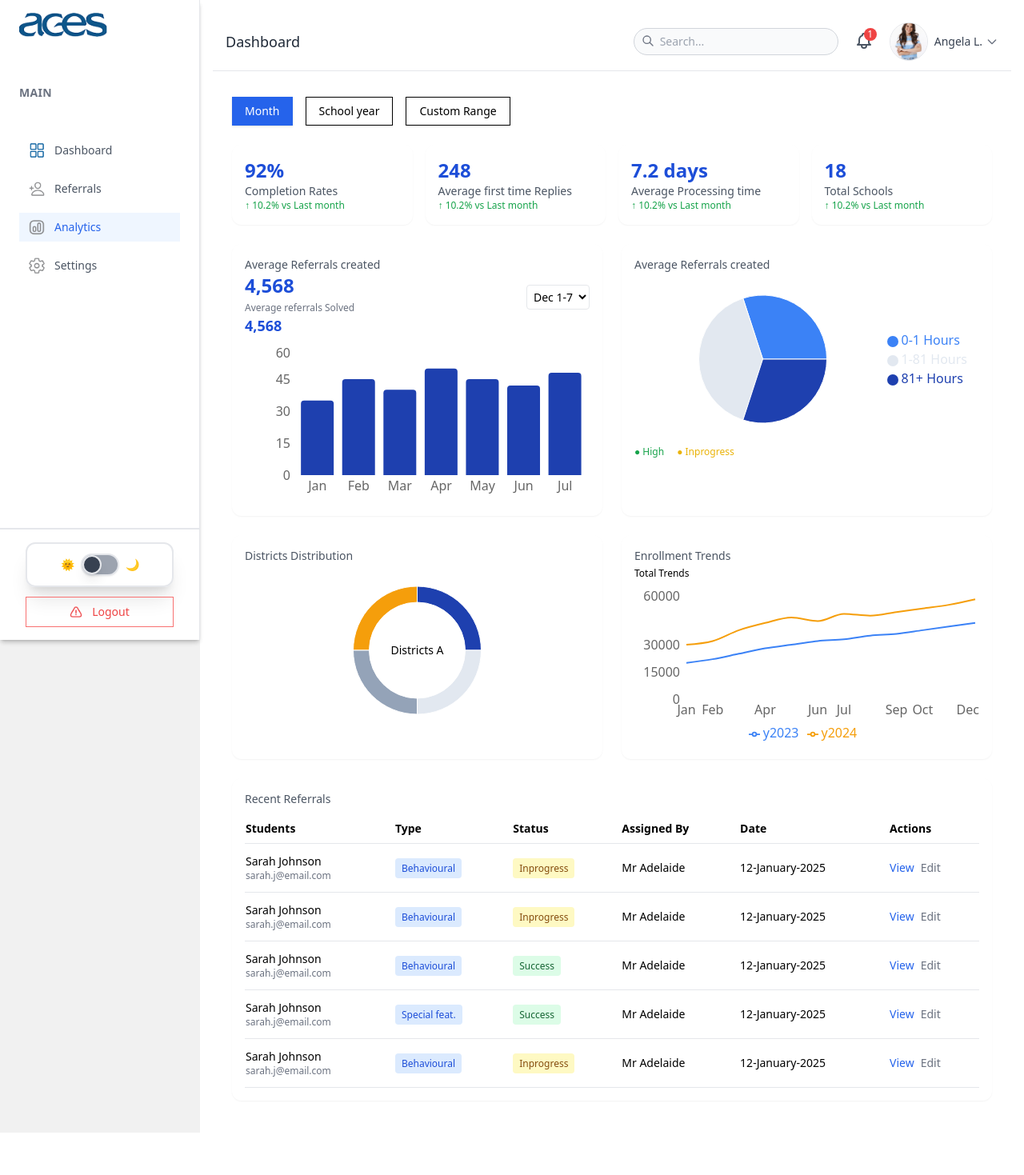
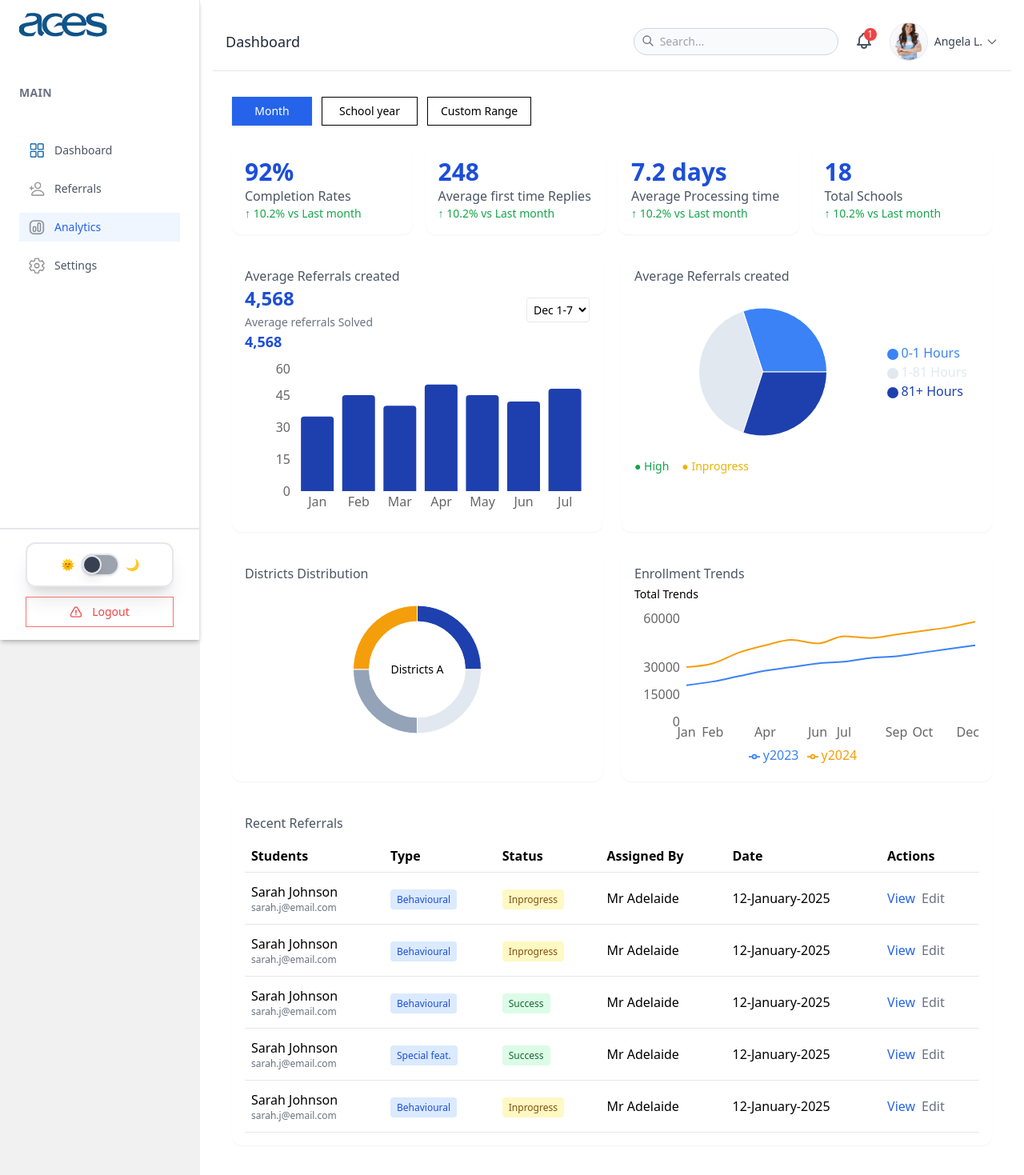
Before and after one commit to Yun4g/Aces-pre, a Next.js app: page /Dashboard/RefeeralDashboard/analytics in a window 1280 px wide. Shown: the top 1469 px of the page at 80% size. Before the commit the page ends 1416 px from the top, so only its background shows below. Built offline with nearby package versions, Linux system fonts and the light colour scheme.

Commit message:
merging into main branch

```diff
--- a/src/app/Dashboard/RefeeralDashboard/analytics/analytics.tsx
+++ b/src/app/Dashboard/RefeeralDashboard/analytics/analytics.tsx
@@ -111,36 +111,54 @@ const referrals = [
 
 export default function Analytics() {
   return (
-    <div className="p-6 max-w-7xl mx-auto  space-y-6">
-      <div className="flex gap-4">
-        <Button className="bg-blue-600 text-white hover:bg-blue-700">Month</Button>
-        <Button variant="outline" className="bg-white  dark:bg-gray-900 dark:text-white transition-colors duration-300">School year</Button>
-        <Button variant="outline" className="bg-white dark:bg-gray-900 dark:text-white transition-colors duration-300 ">Custom Range</Button>
+    <div className="p-4 sm:p-6 max-w-7xl mx-auto space-y-6">
+
+    {/* Buttons */}
+    <div className="flex flex-wrap gap-3 mb-4">
+      <Button className="bg-blue-600 text-white hover:bg-blue-700 min-w-[100px] flex-1 sm:flex-none text-center">
+        Month
+      </Button>
+      <Button
+        variant="outline"
+        className="bg-white dark:bg-gray-900 dark:text-white transition-colors duration-300 min-w-[120px] flex-1 sm:flex-none text-center"
+      >
+        School year
+      </Button>
+      <Button
+        variant="outline"
+        className="bg-white dark:bg-gray-900 dark:text-white transition-colors duration-300 min-w-[130px] flex-1 sm:flex-none text-center"
+      >
+        Custom Range
+      </Button>
     </div>
 
-      <div className="grid grid-cols-2 md:grid-cols-4 gap-4">
+    {/* Metrics Grid */}
+    <div className="grid grid-cols-1 sm:grid-cols-2 md:grid-cols-4 gap-4">
       {metrics.map((metric, i) => (
         <Card key={i} className="border-none shadow-sm">
           <CardContent className="p-4">
-              <div className="text-2xl font-bold text-blue-700">{metric.value}</div>
-              <div className="text-sm text-gray-600">{metric.label}</div>
-              <div className="text-xs text-green-600">↑ {metric.change}</div>
+            <div className="text-2xl sm:text-3xl font-bold text-blue-700">{metric.value}</div>
+            <div className="text-sm sm:text-base text-gray-600">{metric.label}</div>
+            <div className="text-xs sm:text-sm text-green-600">↑ {metric.change}</div>
           </CardContent>
         </Card>
       ))}
     </div>
 
-      <div className="grid md:grid-cols-2 gap-6">
+    {/* Charts Grid */}
+    <div className="grid grid-cols-1 md:grid-cols-2 gap-6">
+
+      {/* Bar Chart Card */}
       <Card className="border-none shadow-sm">
         <CardContent className="p-4">
-            <div className="flex justify-between items-center mb-2">
+          <div className="flex flex-col sm:flex-row justify-between items-start sm:items-center mb-2 gap-3">
             <div>
-                <h2 className="text-sm text-gray-600">Average Referrals created</h2>
+              <h2 className="text-sm sm:text-base text-gray-600">Average Referrals created</h2>
               <div className="text-2xl font-bold text-blue-700">4,568</div>
-                <div className="text-xs text-gray-500 mt-1">Average referrals Solved</div>
+              <div className="text-xs sm:text-sm text-gray-500 mt-1">Average referrals Solved</div>
               <div className="text-lg font-semibold text-blue-700">4,568</div>
             </div>
-              <select className="border bg-white dark:bg-gray-800 text-sm p-1 rounded">
+            <select className="border bg-white dark:bg-gray-800 text-sm p-1 rounded max-w-[150px]">
               <option>Dec 1-7</option>
             </select>
           </div>
@@ -155,9 +173,10 @@ export default function Analytics() {
         </CardContent>
       </Card>
 
+      {/* Pie Chart Card */}
       <Card className="border-none shadow-sm">
         <CardContent className="p-4">
-            <h2 className="text-sm text-gray-600 mb-2">Average Referrals created</h2>
+          <h2 className="text-sm sm:text-base text-gray-600 mb-2">Average Referrals created</h2>
           <ResponsiveContainer width="100%" height={200}>
             <PieChart>
               <Tooltip />
@@ -179,20 +198,23 @@ export default function Analytics() {
               </Pie>
             </PieChart>
           </ResponsiveContainer>
-            <div className="flex gap-4 text-xs mt-2">
-              <span className="text-green-600">● High</span>
-              <span className="text-yellow-500">● Inprogress</span>
+          <div className="flex gap-4 text-xs sm:text-sm mt-2 flex-wrap">
+            <span className="text-green-600 flex items-center gap-1">● High</span>
+            <span className="text-yellow-500 flex items-center gap-1">● Inprogress</span>
           </div>
         </CardContent>
       </Card>
     </div>
 
-      <div className="grid md:grid-cols-2 gap-6">
+    {/* Another Charts Grid */}
+    <div className="grid grid-cols-1 md:grid-cols-2 gap-6">
+
+      {/* Districts Distribution Pie */}
       <Card className="border-none shadow-sm">
         <CardContent className="p-4">
-            <h2 className="text-sm text-gray-600 mb-2">Districts Distribution</h2>
-            <div className="relative">
-              <ResponsiveContainer width="100%" height={200}>
+          <h2 className="text-sm sm:text-base text-gray-600 mb-2">Districts Distribution</h2>
+          <div className="relative w-full" style={{ height: 200 }}>
+            <ResponsiveContainer width="100%" height="100%">
               <PieChart>
                 <Pie
                   data={districtData}
@@ -212,18 +234,19 @@ export default function Analytics() {
                 </Pie>
               </PieChart>
             </ResponsiveContainer>
-              <div className="absolute top-1/2 left-1/2 transform -translate-x-1/2 -translate-y-1/2 text-center">
-                <div className="text-sm font-medium">Districts A</div>
+            <div className="absolute top-1/2 left-1/2 transform -translate-x-1/2 -translate-y-1/2 text-center pointer-events-none">
+              <div className="text-sm font-medium select-none">Districts A</div>
             </div>
           </div>
         </CardContent>
       </Card>
 
+      {/* Enrollment Trends Line Chart */}
       <Card className="border-none shadow-sm">
         <CardContent className="p-4">
           <div>
-              <h2 className="text-sm text-gray-600 mb-1">Enrollment Trends</h2>
-              <div className="text-xs mb-2">Total Trends</div>
+            <h2 className="text-sm sm:text-base text-gray-600 mb-1">Enrollment Trends</h2>
+            <div className="text-xs sm:text-sm mb-2">Total Trends</div>
           </div>
           <ResponsiveContainer width="100%" height={200}>
             <LineChart data={enrollmentData}>
@@ -251,49 +274,52 @@ export default function Analytics() {
       </Card>
     </div>
 
+    {/* Recent Referrals Table */}
     <Card className="border-none shadow-sm">
       <CardContent className="p-4">
-          <h2 className="text-sm text-gray-600 mb-4">Recent Referrals</h2>
-          <div className="overflow-auto">
-            <table className="min-w-full text-sm">
+        <h2 className="text-sm sm:text-base text-gray-600 mb-4">Recent Referrals</h2>
+        <div className="overflow-x-auto">
+          <table className="min-w-full text-sm sm:text-base border-collapse">
             <thead>
               <tr className="border-b text-left">
-                  <th className="pb-2">Students</th>
-                  <th className="pb-2">Type</th>
-                  <th className="pb-2">Status</th>
-                  <th className="pb-2">Assigned By</th>
-                  <th className="pb-2">Date</th>
-                  <th className="pb-2">Actions</th>
+                <th className="pb-2 px-2">Students</th>
+                <th className="pb-2 px-2">Type</th>
+                <th className="pb-2 px-2">Status</th>
+                <th className="pb-2 px-2">Assigned By</th>
+                <th className="pb-2 px-2">Date</th>
+                <th className="pb-2 px-2">Actions</th>
               </tr>
             </thead>
             <tbody>
               {referrals.map((r) => (
-                  <tr key={r.id} className="border-b">
-                    <td className="py-3">
+                <tr key={r.id} className="border-b hover:bg-gray-50 dark:hover:bg-gray-800 transition-colors">
+                  <td className="py-3 px-2 max-w-[150px] whitespace-normal">
                     <div>
                       <div className="font-medium">{r.student}</div>
-                        <div className="text-xs text-gray-500">{r.email}</div>
+                      <div className="text-xs text-gray-500 truncate">{r.email}</div>
                     </div>
                   </td>
-                    <td className="py-3">
-                      <span className="px-2 py-1 bg-blue-100 text-blue-700 rounded text-xs">
+                  <td className="py-3 px-2">
+                    <span className="px-2 py-1 bg-blue-100 text-blue-700 rounded text-xs whitespace-nowrap">
                       {r.type}
                     </span>
                   </td>
-                    <td className="py-3">
-                      <span className={`px-2 py-1 rounded text-xs ${
+                  <td className="py-3 px-2">
+                    <span
+                      className={`px-2 py-1 rounded text-xs whitespace-nowrap ${
                         r.status === "Success"
                           ? "bg-green-100 text-green-800"
                           : "bg-yellow-100 text-yellow-800"
-                      }`}>
+                      }`}
+                    >
                       {r.status}
                     </span>
                   </td>
-                    <td className="py-3">{r.assignedBy}</td>
-                    <td className="py-3">{r.date}</td>
-                    <td className="py-3">
-                      <a href="#" className="text-blue-600 mr-2">View</a>
-                      <a href="#" className="text-gray-500">Edit</a>
+                  <td className="py-3 px-2">{r.assignedBy}</td>
+                  <td className="py-3 px-2">{r.date}</td>
+                  <td className="py-3 px-2 whitespace-nowrap">
+                    <a href="#" className="text-blue-600 mr-2 hover:underline">View</a>
+                    <a href="#" className="text-gray-500 hover:underline">Edit</a>
                   </td>
                 </tr>
               ))}
@@ -302,6 +328,8 @@ export default function Analytics() {
         </div>
       </CardContent>
     </Card>
+
   </div>
+
   );
 }
--- a/src/components/(statsComponent)/processingTimeChart.tsx
+++ b/src/components/(statsComponent)/processingTimeChart.tsx
@@ -92,20 +92,19 @@ export function ProcessingTimeChart() {
             </CardHeader>
 
             <p className='font-bold my-3'>Hours</p>
-            <CardContent className='border dark:text-white border-gray-200 py-3 rounded-lg'>
-                <ChartContainer config={chartConfig} className="h-[300px]   w-[300px] lg:w-[700px]">
+            <CardContent className="border dark:text-white border-gray-200 py-3 rounded-lg">
+                <ChartContainer config={chartConfig} className="h-72 w-full max-w-full lg:max-w-[700px]">
                     <ResponsiveContainer width="100%" height="100%">
                         <LineChart
                             data={chartData}
                             margin={{ top: 5, right: 10, left: 10, bottom: 5 }}
                         >
-                            <CartesianGrid strokeDasharray="3 3"  vertical={false} />
+                            <CartesianGrid strokeDasharray="3 3" vertical={false} />
                             <XAxis
                                 dataKey="month"
                                 axisLine={false}
                                 tickLine={false}
                                 tick={{ fill: '#ffffff', fontSize: 13 }}
-
                             />
                             <YAxis
                                 axisLine={false}
@@ -138,6 +137,7 @@ export function ProcessingTimeChart() {
                     </ResponsiveContainer>
                 </ChartContainer>
             </CardContent>
+
         </Card>
     );
 }
```
Also changed, not shown: src/Redux/themeSlice.ts (added, +25 -0 lines), src/components/districtChart.tsx (+14 -8 lines). Lines whose indentation alone changed are shown as unchanged.
